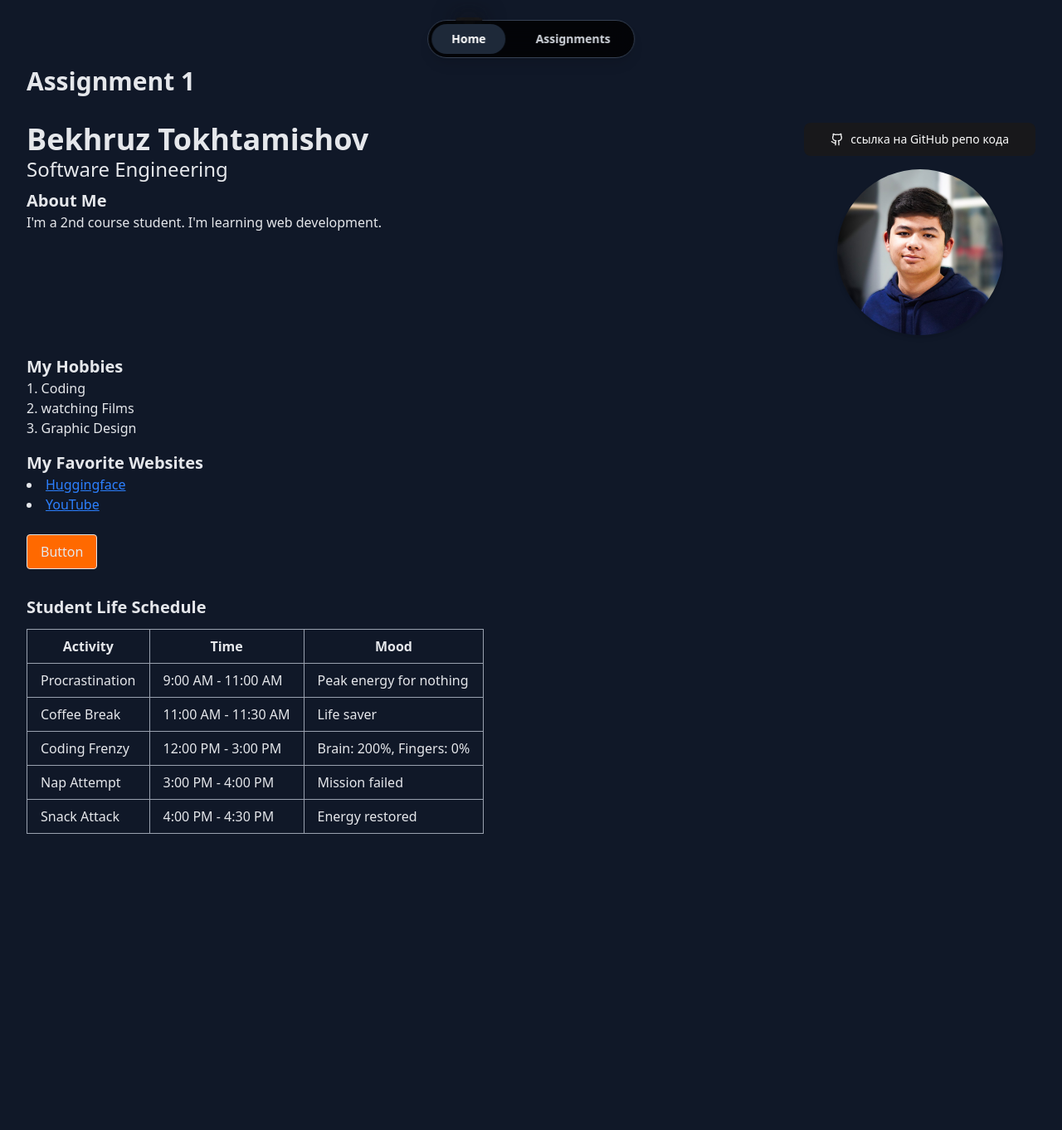
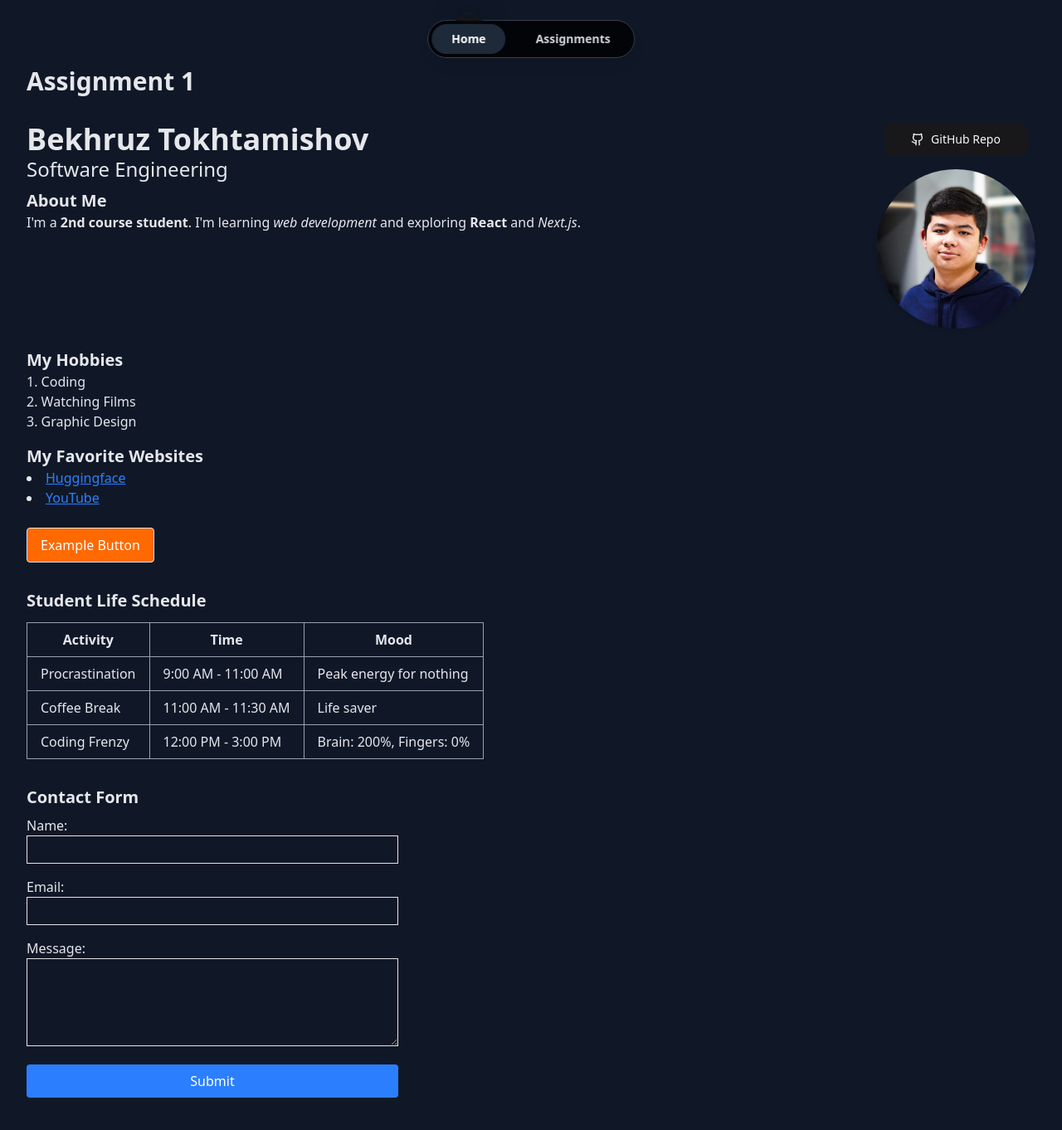
Before and after one commit to bexiiiii/frontend-web-, a Next.js app: page /assignments/Assignment1 in a window 1280 px wide. Shown: the top 1362 px of the page at 83% size. Before the commit the page ends 1085 px from the top, so only its background shows below. Built offline with nearby package versions, Linux system fonts and the light colour scheme.

Commit message:
Rebuild deps

```diff
--- a/app/(routes)/assignments/Assignment1/page.tsx
+++ b/app/(routes)/assignments/Assignment1/page.tsx
@@ -1,19 +1,24 @@
 import { Button } from "@/components/ui/liquid-glass-button";
 import { Github } from "lucide-react";
-import Link from "next/dist/client/link";
+import Link from "next/link";
 
 export default function Assignment1() {
   return (
     <div className="container mx-auto px-4 py-20">
 
       <h1 className="text-3xl font-bold mb-4">Assignment 1</h1>
+
+
       <header className="mb-6 mt-8 flex flex-col sm:flex-row items-center sm:items-start gap-6">
         <div className="flex-1">
           <h1 className="text-4xl font-bold">Bekhruz Tokhtamishov</h1>
           <h2 className="text-2xl">Software Engineering</h2>
           <h3 className="text-xl font-semibold mt-2">About Me</h3>
-    <p>I'm a 2nd course student. I'm learning web development.</p>
+          <p>
+            I'm a <b>2nd course student</b>. I'm learning <i>web development</i> and exploring <strong>React</strong> and <em>Next.js</em>.
+          </p>
         </div>
+
 
         <div className="flex flex-col items-center gap-4 flex-shrink-0">
           <Link
@@ -21,19 +26,16 @@ export default function Assignment1() {
             target="_blank"
             className="w-full sm:w-auto"
           >
-      <Button
-        size="lg"
-        className="w-full sm:w-auto flex items-center gap-2 hover:text-orange-500"
-      >
-        <Github className="w-5 h-5 " />
-        ссылка на GitHub репо кода
+            <Button size="lg" className="w-full sm:w-auto flex items-center gap-2 hover:text-orange-500">
+              <Github className="w-5 h-5" />
+              GitHub Repo
             </Button>
           </Link>
 
           <img
             src="../images/behruz.jpg"
             alt="My Photo"
-      className="rounded-full w-50 h-50 object-cover shadow-md"
+            className="rounded-full w-48 h-48 object-cover shadow-md"
           />
         </div>
       </header>
@@ -43,29 +45,19 @@ export default function Assignment1() {
         <h3 className="text-xl font-semibold">My Hobbies</h3>
         <ol className="list-decimal list-inside">
           <li>Coding</li>
-          <li>watching Films</li>
+          <li>Watching Films</li>
           <li>Graphic Design</li>
         </ol>
 
         <h3 className="text-xl font-semibold mt-4">My Favorite Websites</h3>
         <ul className="list-disc list-inside">
           <li>
-            <a
-              href="https://huggingface.co/"
-              target="_blank"
-              rel="noopener noreferrer"
-              className="text-blue-500 underline"
-            >
+            <a href="https://huggingface.co/" target="_blank" rel="noopener noreferrer" className="text-blue-500 underline">
               Huggingface
             </a>
           </li>
           <li>
-            <a
-              href="https://www.youtube.com/"
-              target="_blank"
-              rel="noopener noreferrer"
-              className="text-blue-500 underline"
-            >
+            <a href="https://www.youtube.com/" target="_blank" rel="noopener noreferrer" className="text-blue-500 underline">
               YouTube
             </a>
           </li>
@@ -73,10 +65,10 @@ export default function Assignment1() {
       </section>
 
 
+      <button className="bg-orange-500 text-white px-4 py-2 rounded hover:bg-orange-600 border">
+        Example Button
+      </button>
 
-      <button className="bg-orange-500 text-main-light px-4 py-2 rounded hover:bg-orange-600 border">
-        Button
-      </button>
 
       <section className="mt-8">
         <h3 className="text-xl font-semibold">Student Life Schedule</h3>
@@ -104,24 +96,31 @@ export default function Assignment1() {
               <td className="border border-gray-400 px-4 py-2">12:00 PM - 3:00 PM</td>
               <td className="border border-gray-400 px-4 py-2">Brain: 200%, Fingers: 0%</td>
             </tr>
-    <tr>
-      <td className="border border-gray-400 px-4 py-2">Nap Attempt</td>
-      <td className="border border-gray-400 px-4 py-2">3:00 PM - 4:00 PM</td>
-      <td className="border border-gray-400 px-4 py-2">Mission failed</td>
-    </tr>
-    <tr>
-      <td className="border border-gray-400 px-4 py-2">Snack Attack</td>
-      <td className="border border-gray-400 px-4 py-2">4:00 PM - 4:30 PM</td>
-      <td className="border border-gray-400 px-4 py-2">Energy restored</td>
-    </tr>
           </tbody>
         </table>
-
       </section>
 
 
-
+      <section className="mt-8">
+        <h3 className="text-xl font-semibold mb-2">Contact Form</h3>
+        <form className="flex flex-col gap-4 max-w-md">
+          <label>
+            Name:
+            <input type="text" name="name" className="border px-2 py-1 w-full" />
+          </label>
+          <label>
+            Email:
+            <input type="email" name="email" className="border px-2 py-1 w-full" />
+          </label>
+          <label>
+            Message:
+            <textarea name="message" className="border px-2 py-1 w-full" rows={4}></textarea>
+          </label>
+          <button type="submit" className="bg-blue-500 text-white px-4 py-2 rounded hover:bg-blue-600">
+            Submit
+          </button>
+        </form>
+      </section>
     </div>
-
   );
 }
```
Lines whose indentation alone changed are shown as unchanged.
